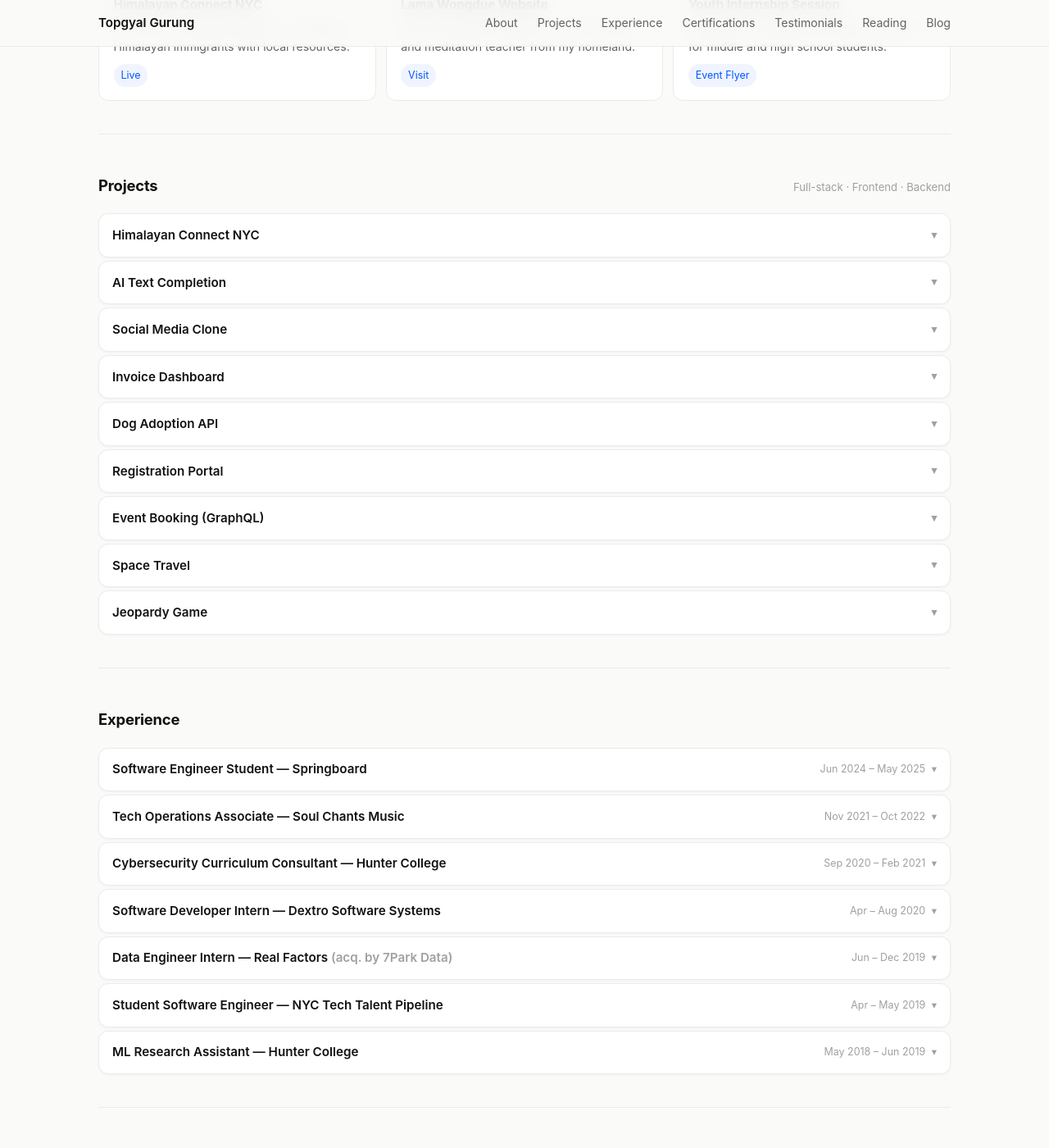
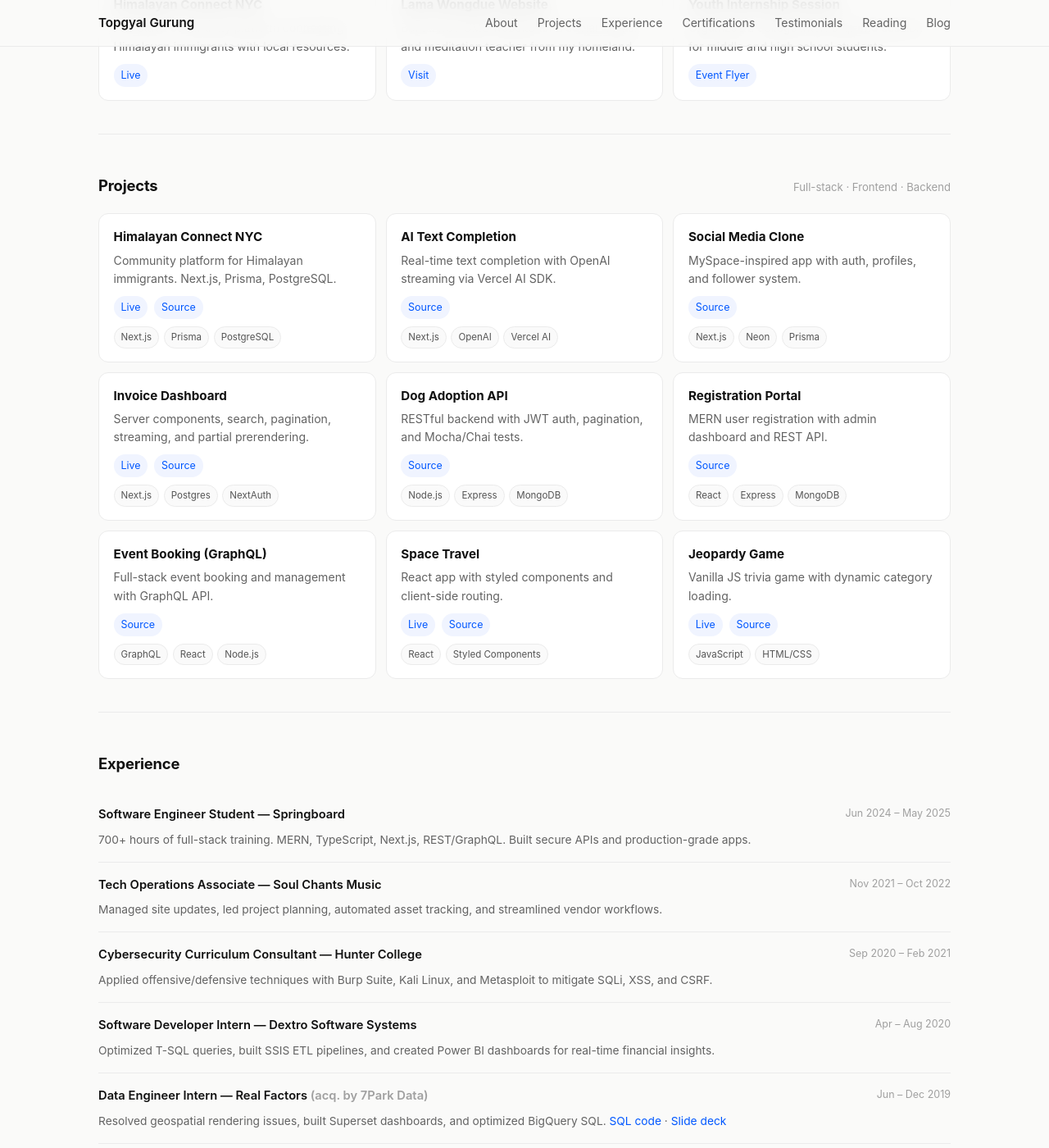
Before and after one commit to topgyalgurung/topgyalgurung.github.io, a Jekyll site: the page built from index.html, in a window 1280 px wide and 1400 px high, scrolled down 993 px. Shown: the whole window at 82% size. Built offline with Jekyll 4.4.1, drawn with Linux system fonts in a browser that asks for light colours; some of the changed text lies outside the part shown.

Commit message:
refactor project display from accordion to grid layout for improved readability and accessibility; update related styles in CSS

```diff
--- a/index.css
+++ b/index.css
@@ -268,176 +268,6 @@ nav {
   background: #fafafa;
 }
 
-/* ── Project accordion ── */
-
-.projects-list {
-  display: flex;
-  flex-direction: column;
-  gap: 0.5rem;
-}
-
-.project-item {
-  background: var(--surface);
-  border: 1px solid var(--line);
-  border-radius: var(--radius);
-  overflow: hidden;
-  transition:
-    box-shadow 0.2s,
-    transform 0.2s;
-}
-
-.project-item:not([open]) {
-  box-shadow: 0 1px 3px rgba(0, 0, 0, 0.04);
-}
-
-/* Stacked effect: collapsed items slightly overlap */
-.project-item:not([open]) + .project-item:not([open]) {
-  margin-top: -4px;
-}
-
-.project-item[open] {
-  box-shadow: 0 4px 20px rgba(0, 0, 0, 0.08);
-}
-
-.project-trigger {
-  width: 100%;
-  display: flex;
-  align-items: center;
-  justify-content: space-between;
-  padding: 0.85rem 1rem;
-  text-align: left;
-  cursor: pointer;
-  border: none;
-  background: none;
-  font-family: inherit;
-  font-size: 0.95rem;
-  font-weight: 600;
-  color: var(--text);
-}
-
-.project-trigger::-webkit-details-marker {
-  display: none;
-}
-
-.project-chevron {
-  transition: transform 0.2s;
-  color: var(--faint);
-  font-size: 0.8rem;
-}
-
-.project-item[open] .project-chevron {
-  transform: rotate(180deg);
-}
-
-.project-details {
-  padding: 0 1rem 1rem;
-  border-top: 1px solid var(--line);
-}
-
-.project-details p {
-  font-family: inherit;
-  color: var(--muted);
-  font-size: 0.88rem;
-  margin: 0.75rem 0 0.5rem;
-  line-height: 1.5;
-}
-
-.project-details .card-links {
-  margin-top: 0.5rem;
-}
-
-.project-details .tags {
-  margin-top: 0.5rem;
-}
-
-/* ── Experience accordion ── */
-
-.experience-list {
-  display: flex;
-  flex-direction: column;
-  gap: 0.5rem;
-}
-
-.experience-item {
-  background: var(--surface);
-  border: 1px solid var(--line);
-  border-radius: var(--radius);
-  overflow: hidden;
-  transition: box-shadow 0.2s;
-}
-
-.experience-item:not([open]) {
-  box-shadow: 0 1px 3px rgba(0, 0, 0, 0.04);
-}
-
-.experience-item:not([open]) + .experience-item:not([open]) {
-  margin-top: -4px;
-}
-
-.experience-item[open] {
-  box-shadow: 0 4px 20px rgba(0, 0, 0, 0.08);
-}
-
-.experience-trigger {
-  width: 100%;
-  display: flex;
-  align-items: center;
-  justify-content: space-between;
-  padding: 0.85rem 1rem;
-  text-align: left;
-  cursor: pointer;
-  border: none;
-  background: none;
-  font-family: inherit;
-  font-size: 0.95rem;
-  font-weight: 600;
-  color: var(--text);
-  gap: 1rem;
-}
-
-.experience-trigger::-webkit-details-marker {
-  display: none;
-}
-
-.experience-title {
-  flex: 1;
-  font-weight: inherit;
-}
-
-.experience-meta {
-  font-size: 0.78rem;
-  color: var(--faint);
-  font-weight: 400;
-  white-space: nowrap;
-}
-
-.experience-chevron {
-  margin-left: 0.25rem;
-  transition: transform 0.2s;
-  color: var(--faint);
-}
-
-.experience-item[open] .experience-chevron {
-  transform: rotate(180deg);
-}
-
-.experience-details {
-  padding: 0 1rem 1rem;
-  border-top: 1px solid var(--line);
-  font-family: inherit;
-  color: var(--muted);
-  font-size: 0.88rem;
-  line-height: 1.5;
-}
-
-.experience-details a {
-  color: var(--accent);
-}
-
-.experience-details a:hover {
-  text-decoration: underline;
-}
-
 /* ── Grid layouts ── */
 
 .g {
@@ -451,6 +281,53 @@ nav {
 
 .g2 {
   grid-template-columns: repeat(2, 1fr);
+}
+
+/* ── Timeline ── */
+
+.timeline {
+  display: grid;
+  gap: 0;
+}
+
+.t-item {
+  padding: 1rem 0;
+  border-bottom: 1px solid var(--line);
+  display: grid;
+  grid-template-columns: 1fr auto;
+  gap: 0.3rem 1rem;
+  align-items: start;
+}
+
+.t-item:last-child {
+  border-bottom: none;
+}
+
+.t-title {
+  font-size: 0.92rem;
+  font-weight: 600;
+}
+
+.t-when {
+  font-size: 0.78rem;
+  color: var(--faint);
+  text-align: right;
+  white-space: nowrap;
+}
+
+.t-body {
+  grid-column: 1 / -1;
+  color: var(--muted);
+  font-size: 0.86rem;
+  margin-top: 0.15rem;
+}
+
+.t-body a {
+  color: var(--accent);
+}
+
+.t-body a:hover {
+  text-decoration: underline;
 }
 
 /* ── Quotes ── */
@@ -515,12 +392,12 @@ footer {
     grid-template-columns: 1fr;
   }
 
-  .experience-trigger {
-    flex-wrap: wrap;
+  .t-item {
+    grid-template-columns: 1fr;
   }
 
-  .experience-meta {
-    white-space: normal;
+  .t-when {
+    text-align: left;
   }
 }
 
--- a/index.html
+++ b/index.html
@@ -170,13 +170,10 @@
           >
         </div>
 
-        <div class="projects-list">
-          <details class="project-item">
-            <summary class="project-trigger">
-              <span>Himalayan Connect NYC</span>
-              <span class="project-chevron">▾</span>
-            </summary>
-            <div class="project-details">
+        <div class="g g3">
+          <!-- Himalayan Connect -->
+          <article class="card">
+            <h3>Himalayan Connect NYC</h3>
             <p>
               Community platform for Himalayan immigrants. Next.js, Prisma,
               PostgreSQL.
@@ -199,18 +196,13 @@
               <span class="tag">Next.js</span><span class="tag">Prisma</span
               ><span class="tag">PostgreSQL</span>
             </div>
-            </div>
-          </details>
+          </article>
 
-          <details class="project-item">
-            <summary class="project-trigger">
-              <span>AI Text Completion</span>
-              <span class="project-chevron">▾</span>
-            </summary>
-            <div class="project-details">
+          <!-- AI Text Completion -->
+          <article class="card">
+            <h3>AI Text Completion</h3>
             <p>
-                Real-time text completion with OpenAI streaming via Vercel AI
-                SDK.
+              Real-time text completion with OpenAI streaming via Vercel AI SDK.
             </p>
             <div class="card-links">
               <a
@@ -224,15 +216,11 @@
               <span class="tag">Next.js</span><span class="tag">OpenAI</span
               ><span class="tag">Vercel AI</span>
             </div>
-            </div>
-          </details>
+          </article>
 
-          <details class="project-item">
-            <summary class="project-trigger">
-              <span>Social Media Clone</span>
-              <span class="project-chevron">▾</span>
-            </summary>
-            <div class="project-details">
+          <!-- MySpace Clone -->
+          <article class="card">
+            <h3>Social Media Clone</h3>
             <p>
               MySpace-inspired app with auth, profiles, and follower system.
             </p>
@@ -248,15 +236,11 @@
               <span class="tag">Next.js</span><span class="tag">Neon</span
               ><span class="tag">Prisma</span>
             </div>
-            </div>
-          </details>
+          </article>
 
-          <details class="project-item">
-            <summary class="project-trigger">
-              <span>Invoice Dashboard</span>
-              <span class="project-chevron">▾</span>
-            </summary>
-            <div class="project-details">
+          <!-- Next.js Dashboard -->
+          <article class="card">
+            <h3>Invoice Dashboard</h3>
             <p>
               Server components, search, pagination, streaming, and partial
               prerendering.
@@ -279,15 +263,11 @@
               <span class="tag">Next.js</span><span class="tag">Postgres</span
               ><span class="tag">NextAuth</span>
             </div>
-            </div>
-          </details>
+          </article>
 
-          <details class="project-item">
-            <summary class="project-trigger">
-              <span>Dog Adoption API</span>
-              <span class="project-chevron">▾</span>
-            </summary>
-            <div class="project-details">
+          <!-- Dog Adoption API -->
+          <article class="card">
+            <h3>Dog Adoption API</h3>
             <p>
               RESTful backend with JWT auth, pagination, and Mocha/Chai tests.
             </p>
@@ -303,15 +283,11 @@
               <span class="tag">Node.js</span><span class="tag">Express</span
               ><span class="tag">MongoDB</span>
             </div>
-            </div>
-          </details>
+          </article>
 
-          <details class="project-item">
-            <summary class="project-trigger">
-              <span>Registration Portal</span>
-              <span class="project-chevron">▾</span>
-            </summary>
-            <div class="project-details">
+          <!-- Yodlr -->
+          <article class="card">
+            <h3>Registration Portal</h3>
             <p>MERN user registration with admin dashboard and REST API.</p>
             <div class="card-links">
               <a
@@ -325,15 +301,11 @@
               <span class="tag">React</span><span class="tag">Express</span
               ><span class="tag">MongoDB</span>
             </div>
-            </div>
-          </details>
+          </article>
 
-          <details class="project-item">
-            <summary class="project-trigger">
-              <span>Event Booking (GraphQL)</span>
-              <span class="project-chevron">▾</span>
-            </summary>
-            <div class="project-details">
+          <!-- GraphQL Event Booking -->
+          <article class="card">
+            <h3>Event Booking (GraphQL)</h3>
             <p>Full-stack event booking and management with GraphQL API.</p>
             <div class="card-links">
               <a
@@ -347,15 +319,11 @@
               <span class="tag">GraphQL</span><span class="tag">React</span
               ><span class="tag">Node.js</span>
             </div>
-            </div>
-          </details>
+          </article>
 
-          <details class="project-item">
-            <summary class="project-trigger">
-              <span>Space Travel</span>
-              <span class="project-chevron">▾</span>
-            </summary>
-            <div class="project-details">
+          <!-- Space Travel -->
+          <article class="card">
+            <h3>Space Travel</h3>
             <p>React app with styled components and client-side routing.</p>
             <div class="card-links">
               <a
@@ -375,15 +343,11 @@
               <span class="tag">React</span
               ><span class="tag">Styled Components</span>
             </div>
-            </div>
-          </details>
+          </article>
 
-          <details class="project-item">
-            <summary class="project-trigger">
-              <span>Jeopardy Game</span>
-              <span class="project-chevron">▾</span>
-            </summary>
-            <div class="project-details">
+          <!-- Jeopardy -->
+          <article class="card">
+            <h3>Jeopardy Game</h3>
             <p>Vanilla JS trivia game with dynamic category loading.</p>
             <div class="card-links">
               <a
@@ -403,8 +367,7 @@
               <span class="tag">JavaScript</span
               ><span class="tag">HTML/CSS</span>
             </div>
-            </div>
-          </details>
+          </article>
         </div>
       </section>
 
@@ -413,89 +376,58 @@
         <div class="section-head">
           <h2>Experience</h2>
         </div>
-        <div class="experience-list">
-          <details class="experience-item">
-            <summary class="experience-trigger">
-              <span class="experience-title"
-                >Software Engineer Student &mdash; Springboard</span
-              >
-              <span class="experience-meta"
-                >Jun 2024 &ndash; May 2025<span class="experience-chevron">
-                  ▾</span
-                ></span
-              >
-            </summary>
-            <div class="experience-details">
+        <div class="timeline">
+          <div class="t-item">
+            <div class="t-title">
+              Software Engineer Student &mdash; Springboard
+            </div>
+            <div class="t-when">Jun 2024 &ndash; May 2025</div>
+            <div class="t-body">
               700+ hours of full-stack training. MERN, TypeScript, Next.js,
               REST/GraphQL. Built secure APIs and production-grade apps.
             </div>
-          </details>
+          </div>
 
-          <details class="experience-item">
-            <summary class="experience-trigger">
-              <span class="experience-title"
-                >Tech Operations Associate &mdash; Soul Chants Music</span
-              >
-              <span class="experience-meta"
-                >Nov 2021 &ndash; Oct 2022<span class="experience-chevron">
-                  ▾</span
-                ></span
-              >
-            </summary>
-            <div class="experience-details">
+          <div class="t-item">
+            <div class="t-title">
+              Tech Operations Associate &mdash; Soul Chants Music
+            </div>
+            <div class="t-when">Nov 2021 &ndash; Oct 2022</div>
+            <div class="t-body">
               Managed site updates, led project planning, automated asset
               tracking, and streamlined vendor workflows.
             </div>
-          </details>
+          </div>
 
-          <details class="experience-item">
-            <summary class="experience-trigger">
-              <span class="experience-title"
-                >Cybersecurity Curriculum Consultant &mdash; Hunter
-                College</span
-              >
-              <span class="experience-meta"
-                >Sep 2020 &ndash; Feb 2021<span class="experience-chevron">
-                  ▾</span
-                ></span
-              >
-            </summary>
-            <div class="experience-details">
+          <div class="t-item">
+            <div class="t-title">
+              Cybersecurity Curriculum Consultant &mdash; Hunter College
+            </div>
+            <div class="t-when">Sep 2020 &ndash; Feb 2021</div>
+            <div class="t-body">
               Applied offensive/defensive techniques with Burp Suite, Kali
               Linux, and Metasploit to mitigate SQLi, XSS, and CSRF.
             </div>
-          </details>
+          </div>
 
-          <details class="experience-item">
-            <summary class="experience-trigger">
-              <span class="experience-title"
-                >Software Developer Intern &mdash; Dextro Software Systems</span
-              >
-              <span class="experience-meta"
-                >Apr &ndash; Aug 2020<span class="experience-chevron">
-                  ▾</span
-                ></span
-              >
-            </summary>
-            <div class="experience-details">
+          <div class="t-item">
+            <div class="t-title">
+              Software Developer Intern &mdash; Dextro Software Systems
+            </div>
+            <div class="t-when">Apr &ndash; Aug 2020</div>
+            <div class="t-body">
               Optimized T-SQL queries, built SSIS ETL pipelines, and created
               Power BI dashboards for real-time financial insights.
             </div>
-          </details>
+          </div>
 
-          <details class="experience-item">
-            <summary class="experience-trigger">
-              <span class="experience-title"
-                >Data Engineer Intern &mdash; Real Factors
-                <span class="faint-text">(acq. by 7Park Data)</span></span
-              >
-              <span class="experience-meta"
-                >Jun &ndash; Dec 2019<span class="experience-chevron">
-                  ▾</span
-                ></span
-              >
-            </summary>
-            <div class="experience-details">
+          <div class="t-item">
+            <div class="t-title">
+              Data Engineer Intern &mdash; Real Factors
+              <span class="faint-text">(acq. by 7Park Data)</span>
+            </div>
+            <div class="t-when">Jun &ndash; Dec 2019</div>
+            <div class="t-body">
               Resolved geospatial rendering issues, built Superset dashboards,
               and optimized BigQuery SQL.
               <a
@@ -512,21 +444,14 @@
                 >Slide deck</a
               >
             </div>
-          </details>
+          </div>
 
-          <details class="experience-item">
-            <summary class="experience-trigger">
-              <span class="experience-title"
-                >Student Software Engineer &mdash; NYC Tech Talent
-                Pipeline</span
-              >
-              <span class="experience-meta"
-                >Apr &ndash; May 2019<span class="experience-chevron">
-                  ▾</span
-                ></span
-              >
-            </summary>
-            <div class="experience-details">
+          <div class="t-item">
+            <div class="t-title">
+              Student Software Engineer &mdash; NYC Tech Talent Pipeline
+            </div>
+            <div class="t-when">Apr &ndash; May 2019</div>
+            <div class="t-body">
               Full-stack bootcamp. Led backend dev with Node.js, Express,
               PostgreSQL. Deployed PERN capstone on Heroku.
               <a
@@ -536,24 +461,18 @@
                 >Capstone repo</a
               >
             </div>
-          </details>
+          </div>
 
-          <details class="experience-item">
-            <summary class="experience-trigger">
-              <span class="experience-title"
-                >ML Research Assistant &mdash; Hunter College</span
-              >
-              <span class="experience-meta"
-                >May 2018 &ndash; Jun 2019<span class="experience-chevron">
-                  ▾</span
-                ></span
-              >
-            </summary>
-            <div class="experience-details">
+          <div class="t-item">
+            <div class="t-title">
+              ML Research Assistant &mdash; Hunter College
+            </div>
+            <div class="t-when">May 2018 &ndash; Jun 2019</div>
+            <div class="t-body">
               Advanced NLP research. Reproduced Codenn with PyTorch/TensorFlow
               on cloud GPUs and tuned hyperparameters.
             </div>
-          </details>
+          </div>
         </div>
       </section>
 
```
Also changed, not shown: other parts of index.html (+5 -5 lines). Lines whose indentation alone changed are shown as unchanged.
